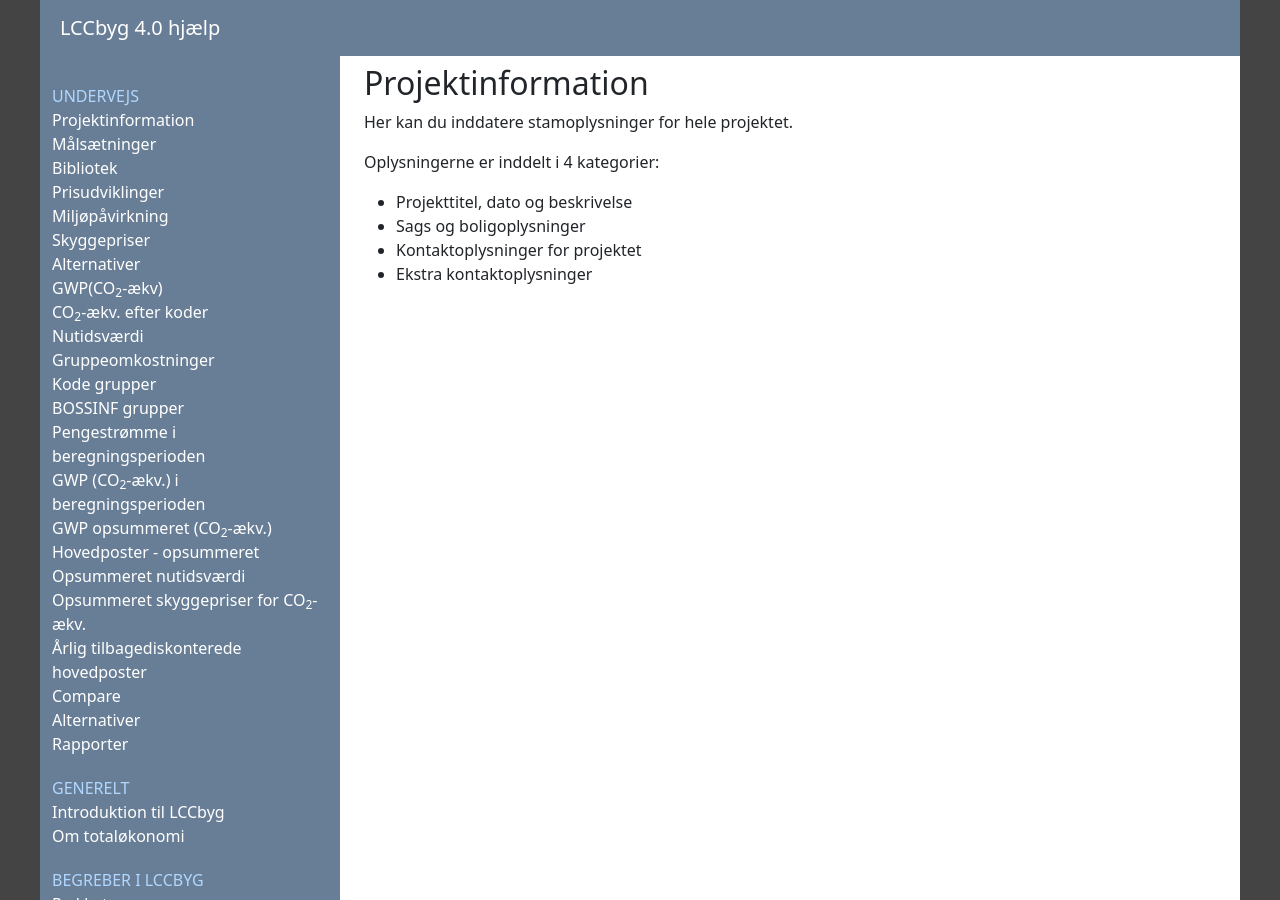
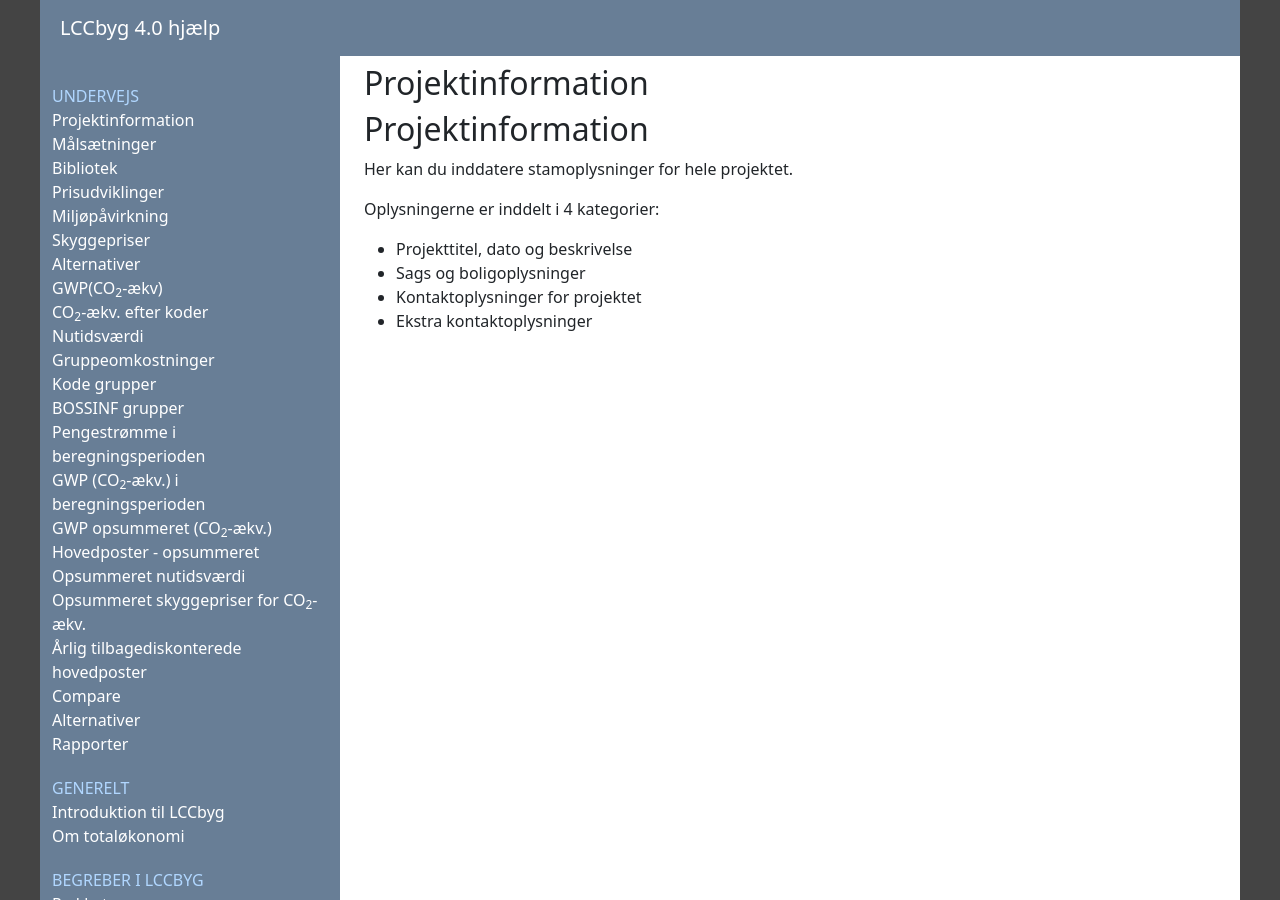
Before and after one commit to LccBuild/lccbyg-docs, a Jekyll site: the page built from docs/help/40/da/project.md, in a window 1280 px wide. Built offline with Jekyll 4.4.1, drawn with Linux system fonts in a browser that asks for light colours.

Commit message:
Update project.md

```diff
--- a/docs/help/40/da/project.md
+++ b/docs/help/40/da/project.md
@@ -4,6 +4,7 @@ title: "Projektinformation"
 date: "2024-01-01"
 ---
 
+## Projektinformation
 Her kan du inddatere stamoplysninger for hele projektet.
 
 Oplysningerne er inddelt i 4 kategorier:
```
